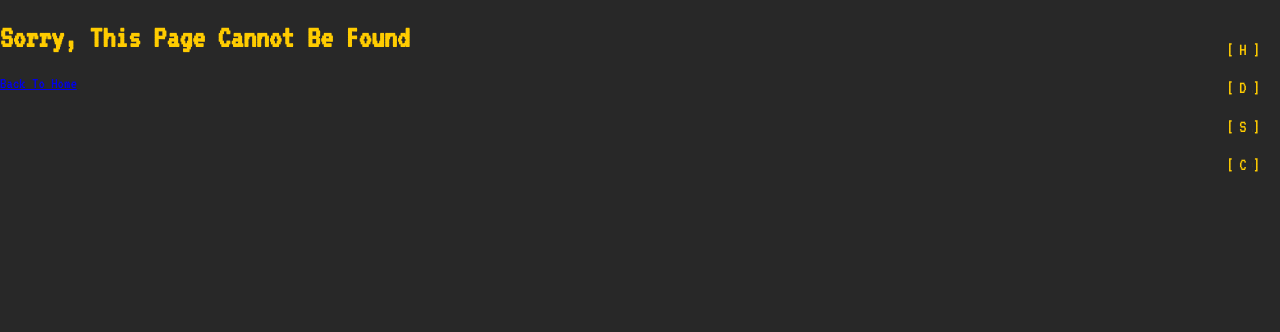
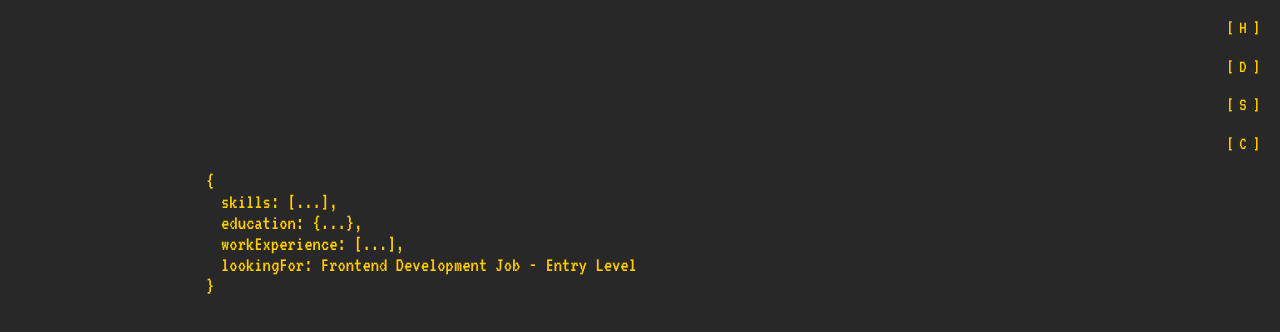
Before and after one commit to tian-chaiyaporn/portfolio, a React (Create React App) app: page /database in a window 1280 px wide. Shown: the top 332 px of the page. Built offline with nearby package versions, Linux system fonts and the light colour scheme.

Commit message:
change resume to database

```diff
--- a/src/App.js
+++ b/src/App.js
@@ -1,7 +1,7 @@
 import React, { Component } from 'react';
 import Home from './Containers/Home/Home'
 import Contact from './Containers/Contact/Contact'
-import Resume from './Containers/Resume/Resume'
+import Database from './Containers/Database/Database'
 import SampleWork from './Containers/SampleWork/SampleWork'
 import Navigation from './Components/Navigation/Navigation'
 import { BrowserRouter, Route, Switch, Link } from 'react-router-dom'
@@ -15,7 +15,7 @@ class App extends Component {
           <Switch>
             <Route exact path="/" component={Home} />
             <Route exact path="/contact" component={Contact} />
-            <Route exact path="/resume" component={Resume} />
+            <Route exact path="/database" component={Database} />
             <Route exact path="/sample-work" component={SampleWork} />
             <Route render={() => (
                 <div>
--- a/src/Components/Navigation/Navigation.js
+++ b/src/Components/Navigation/Navigation.js
@@ -7,7 +7,7 @@ class Navigation extends Component {
     super()
     this.state = {
       contact: false,
-      resume: false,
+      database: false,
       sample: false,
       currentPointer: ''
     }
@@ -31,7 +31,7 @@ class Navigation extends Component {
     this.setState({
       home: type === 'home' ? true : false,
       contact: type === 'contact' ? true : false,
-      resume: type === 'resume' ? true : false,
+      database: type === 'database' ? true : false,
       sample: type === 'sample' ? true : false,
       currentPointer: type === 'home' ? '' : type === 'sample' ? 'sample-work' : type
     })
@@ -42,8 +42,8 @@ class Navigation extends Component {
       case 104 || 72: // h || H
         this.addAnimation('home')
         break;
-      case 114 || 82: // r || R
-        this.addAnimation('resume')
+      case 100 || 68: // d || D
+        this.addAnimation('database')
         break;
       case 115 || 83: // s || S
         this.addAnimation('sample')
@@ -55,14 +55,14 @@ class Navigation extends Component {
         this.props.history.push(`/${this.state.currentPointer}`)
         break;
       default:
-        this.setState({ home: false, contact: false, resume: false, sample: false })
+        this.setState({ home: false, contact: false, database: false, sample: false })
     }
   }
 
   // function modified from https://stackoverflow.com/questions/32553158/detect-click-outside-react-component
   handleClickOutside(event) {
     if (this.wrapperRef && !this.wrapperRef.contains(event.target)) {
-      this.setState({ home: false, contact: false, resume: false, sample: false})
+      this.setState({ home: false, contact: false, database: false, sample: false})
     }
   }
 
@@ -78,11 +78,11 @@ class Navigation extends Component {
       </p>
     )
 
-    const resumeLink = (
-      <p className={`character-link`} onClick={() => this.addAnimation('resume')}>
+    const databaseLink = (
+      <p className={`character-link`} onClick={() => this.addAnimation('database')}>
         <span className='txt-bracket'>]</span>
-        <Link className={`${this.state.resume ? 'enable-click' : 'disable-click'} link`} to={'/resume'}>
-          <span className={`${this.state.resume ? 'animationIn' : 'animationOut'} link-text`}><span className='txt'>[DATABASE</span></span>
+        <Link className={`${this.state.database ? 'enable-click' : 'disable-click'} link`} to={'/database'}>
+          <span className={`${this.state.database ? 'animationIn' : 'animationOut'} link-text`}><span className='txt'>[DATABASE</span></span>
         </Link>
       </p>
     )
@@ -108,7 +108,7 @@ class Navigation extends Component {
     return (
       <div className="Navigation" ref={this.setWrapperRef}>
         {homeLink}
-        {resumeLink}
+        {databaseLink}
         {sampleLink}
         {contactLink}
       </div>
--- /dev/null
+++ b/src/Containers/Database/Database.css
@@ -0,0 +1,20 @@
+.container {
+  position: absolute;
+  width: 100%;
+  height: 100%;
+}
+
+.database {
+  display: flex;
+  justify-content: center;
+  height: 100%;
+  margin-top: 150px;
+  padding: 20px;
+}
+
+.database-item {
+  overflow: visible;
+  max-height: 100%;
+  max-width: 95%;
+  width: 70%;
+}
--- /dev/null
+++ b/src/Containers/Database/Database.js
@@ -0,0 +1,26 @@
+import React, { Component } from 'react';
+import resumeData from '../../data/resume.json'
+import './Database.css'
+import ObjectComponent from '../../Components/JsonComponent/ObjectComponent'
+
+class Database extends Component {
+  constructor() {
+    super()
+    this.state = {
+      database: resumeData
+    }
+  }
+  render() {
+    return (
+      <div className="container">
+        <div className="database">
+          <div className="database-item">
+            <ObjectComponent data={this.state.database} />
+          </div>
+        </div>
+      </div>
+    );
+  }
+}
+
+export default Database;
--- a/src/Containers/Resume/Resume.js
+++ /dev/null
@@ -1,20 +0,0 @@
-import React, { Component } from 'react';
-import resumeData from '../../data/resume.json'
-
-class Resume extends Component {
-  constructor() {
-    super()
-    this.state = {
-      resume: resumeData
-    }
-  }
-  render() {
-    return (
-      <div className="resume">
-        {JSON.stringify(this.state.resume)}
-      </div>
-    );
-  }
-}
-
-export default Resume;
```
